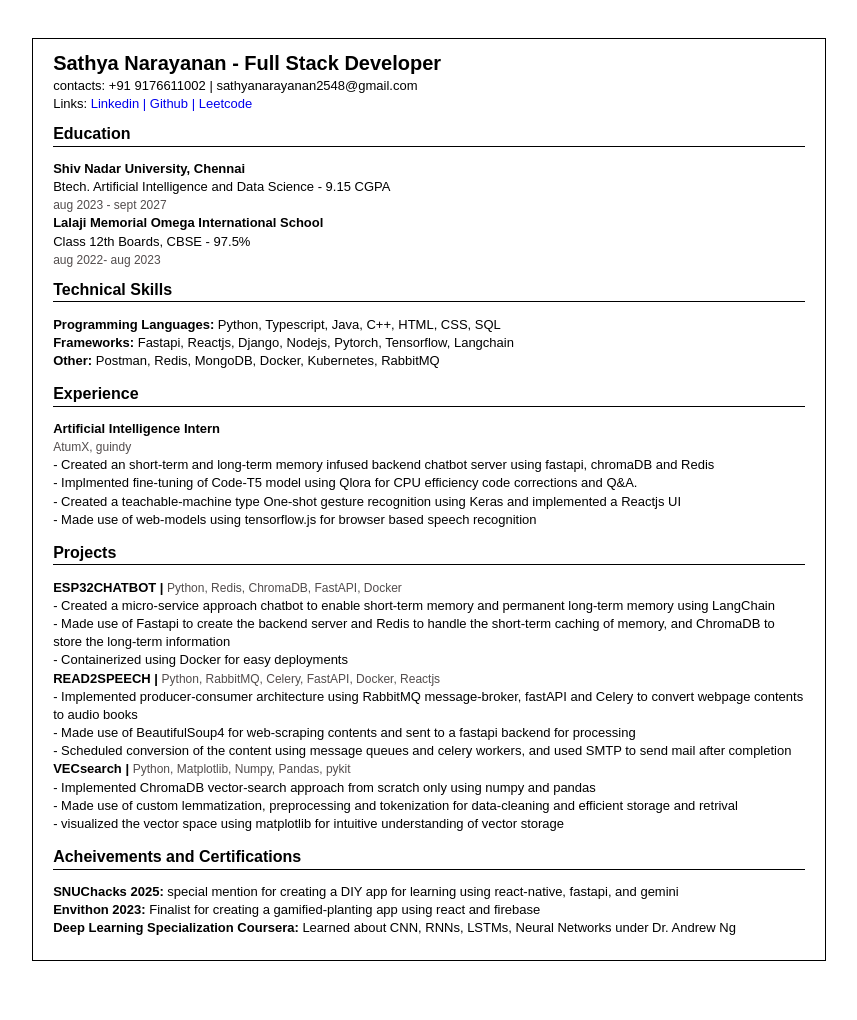
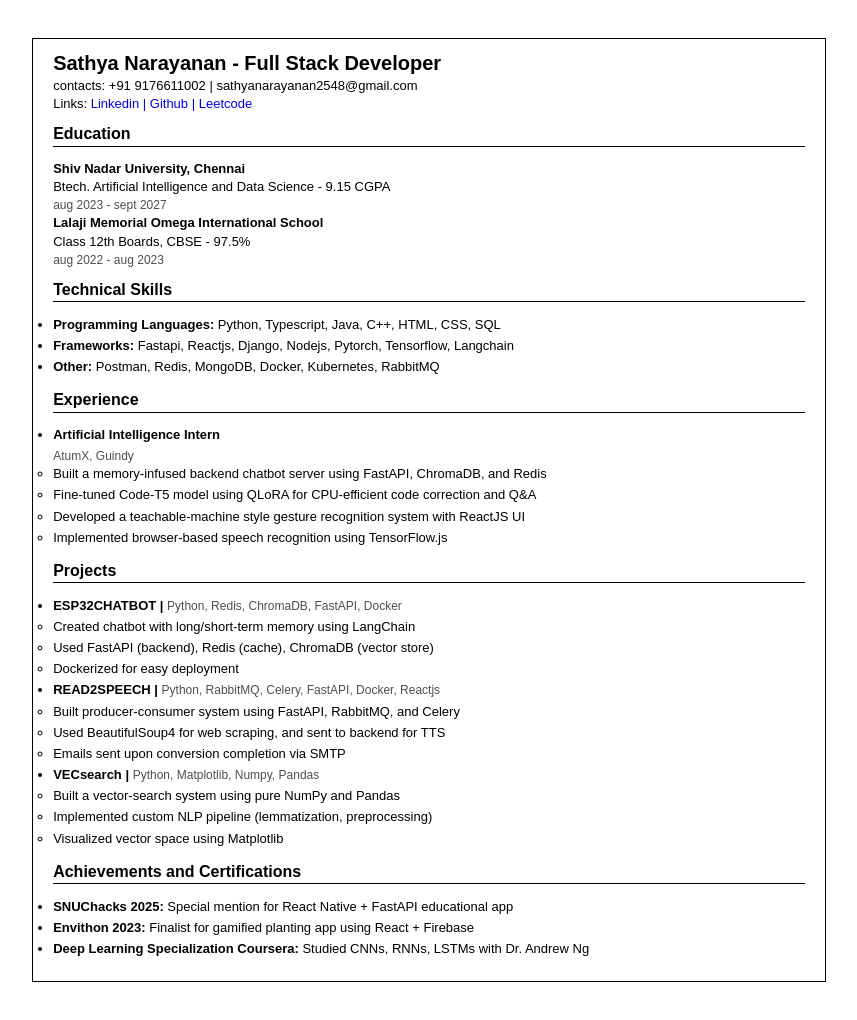
Before and after one commit to Sathya4683/webtechnologies-week1-res, a plain HTML site: page index.html in a window 1280 px wide. Shown: the whole page, without its empty margins (211-1068 px from the left). Before the commit the page ends 999 px from the top, so only its background shows below. Drawn offline with Linux system fonts and the light colour scheme.

Commit message:
final fixes and comments

```diff
--- a/index.css
+++ b/index.css
@@ -1,49 +1,52 @@
+/* Apply base styles to the page */
 body {
     font-family: Arial, Helvetica, sans-serif;
-    font-size:13px;
-    margin:10mm auto;
-    width:210mm;
-    max-width: 800;
-    line-height: 1.4;
-
+    font-size: 13px;
+    margin: 10mm auto;             /* Center the page with margins */
+    width: 210mm;                  /* A4 size width */
+    max-width: 800px;              /* Prevent overly wide screens */
+    line-height: 1.4;              /* Line spacing */
 }
 
-
-.container{
-    padding:10px 20px;
-    border:1px solid black
+/* Main wrapper box for resume */
+.container {
+    padding: 10px 20px;
+    border: 1px solid black;
 }
 
-
-h1{
-    font-size:20px;
+/* Header style for name/title */
+h1 {
+    font-size: 20px;
     margin: 0px;
 }
 
-
-a{
+/* Anchor tags for links */
+a {
     font-size: 13px;
     text-decoration: none;
 }
 
-
-h2{
-    margin-top:10px;
+/* Section headers like Education, Experience, etc. */
+h2 {
+    margin-top: 10px;
     font-size: 16px;
     border-bottom: 1px solid black;
 }
 
-.small-text{
-    color:rgb(82, 77, 77);
-    font-size:12px;
+/* Smaller text span like dates */
+.small-text {
+    color: rgb(82, 77, 77);
+    font-size: 12px;
 }
 
-ul{
+/* Remove default padding for <ul> */
+ul {
     padding: 0;
 }
 
-li{
-    margin:0;
-    padding:0;
+/* Styling list items (correct element: 'li') */
+li {
+    margin: 0;
+    padding: 0;
     margin-bottom: 3px;
 }
--- a/index.html
+++ b/index.html
@@ -1,123 +1,108 @@
 <!DOCTYPE html>
 <html lang="en">
 <head>
+    <!-- Meta tags for character set and responsive design -->
     <meta charset="UTF-8">
     <meta name="viewport" content="width=device-width, initial-scale=1.0">
+
+    <!-- Page title shown on the browser tab -->
     <title>Sathya Narayanan - Resume</title>
+
+    <!-- Linking external CSS file -->
     <link rel="stylesheet" href="index.css">
 </head>
 <body>
+    <!-- Container wraps all content -->
     <div class="container">
+
+        <!-- Resume Header -->
         <h1>Sathya Narayanan - Full Stack Developer</h1>
+
+        <!-- Contact and social links -->
         <div class="info">
             contacts: +91 9176611002 | sathyanarayanan2548@gmail.com <br/>
             Links:
+            <!-- Social links -->
             <a href="www.linkedin.com">Linkedin |</a>
             <a href="www.github.com/Sathya4683">Github |</a>
             <a href="www.leetcode.com/Sathya_kikki">Leetcode</a>
         </div>
 
+        <!-- Education section -->
         <div class="section">
             <h2 class="subheading">Education</h2>
+
             <strong>Shiv Nadar University, Chennai</strong> <br/>
             Btech. Artificial Intelligence and Data Science - 9.15 CGPA <br/>
             <span class="small-text">aug 2023 - sept 2027</span>
             <br/>
             <strong>Lalaji Memorial Omega International School</strong><br/>
             Class 12th Boards, CBSE - 97.5%<br/>
-            <span class="small-text">aug 2022- aug 2023</span>
-
-
+            <span class="small-text">aug 2022 - aug 2023</span>
         </div>
 
+        <!-- Technical Skills section -->
         <div class="section">
             <h2 class="subheading">Technical Skills</h2>
             <ul>
-                <l1><strong>Programming Languages:</strong> Python, Typescript, Java, C++, HTML, CSS, SQL</l1> <br/>
-                <l1><strong>Frameworks:</strong> Fastapi, Reactjs, Django, Nodejs, Pytorch, Tensorflow, Langchain</l1><br/>
-                <l1><strong>Other:</strong> Postman, Redis, MongoDB, Docker, Kubernetes, RabbitMQ </l1>
 
+                <li><strong>Programming Languages:</strong> Python, Typescript, Java, C++, HTML, CSS, SQL</li>
+                <li><strong>Frameworks:</strong> Fastapi, Reactjs, Django, Nodejs, Pytorch, Tensorflow, Langchain</li>
+                <li><strong>Other:</strong> Postman, Redis, MongoDB, Docker, Kubernetes, RabbitMQ </li>
             </ul>
         </div>
 
+        <!-- Experience section -->
         <div class="section">
             <h2 class="subheading">Experience</h2>
             <ul>
-                <l1><strong>Artificial Intelligence Intern</strong></l1> <br/>
-                <span class="small-text">AtumX, guindy</span><br/>
+                <li><strong>Artificial Intelligence Intern</strong></li>
+                <span class="small-text">AtumX, Guindy</span>
                 <ul>
-                    <l1>
-                        - Created an short-term and long-term memory infused backend chatbot server using fastapi, chromaDB and Redis
-                    </l1><br/>
-                    <l1>
-                        - Implmented fine-tuning of Code-T5 model using Qlora for CPU efficiency code corrections and Q&A.
-                    </l1><br/>
-                    <l1>
-                        - Created a teachable-machine type One-shot gesture recognition using Keras and implemented a Reactjs UI
-                    </l1><br/>
-                    <l1>
-                        - Made use of web-models using tensorflow.js for browser based speech recognition
-                    </l1>
+                    <li> Built a memory-infused backend chatbot server using FastAPI, ChromaDB, and Redis</li>
+                    <li> Fine-tuned Code-T5 model using QLoRA for CPU-efficient code correction and Q&A</li>
+                    <li> Developed a teachable-machine style gesture recognition system with ReactJS UI</li>
+                    <li> Implemented browser-based speech recognition using TensorFlow.js</li>
                 </ul>
             </ul>
         </div>
 
-
+        <!-- Projects section -->
         <div class="section">
             <h2 class="subheading">Projects</h2>
             <ul>
-                <l1><Strong>ESP32CHATBOT |</Strong> <span class="small-text">Python, Redis, ChromaDB, FastAPI, Docker</span></l1><br/>
+                <li><strong>ESP32CHATBOT |</strong> <span class="small-text">Python, Redis, ChromaDB, FastAPI, Docker</span></li>
                 <ul>
-                    <l1>
-                        - Created a micro-service approach chatbot to enable short-term memory and permanent long-term memory using LangChain
-                    </l1><br/>
-                    <l1>
-                        - Made use of Fastapi to create the backend server and Redis to handle the short-term caching of memory, and ChromaDB to store the long-term information
-                    </l1><br/>
-                    <l1>
-                        - Containerized using Docker for easy deployments
-                    </l1>
-                </ul>
-                <l1><Strong>READ2SPEECH |</Strong> <span class="small-text">Python, RabbitMQ, Celery, FastAPI, Docker, Reactjs</span></l1><br/>
-                <ul>
-                    <l1>
-                        - Implemented producer-consumer architecture using RabbitMQ message-broker, fastAPI and Celery to convert webpage contents to audio books
-                    </l1><br/>
-                    <l1>
-                        - Made use of BeautifulSoup4 for web-scraping contents and sent to a fastapi backend for processing
-                    </l1><br/>
-                    <l1>
-                        - Scheduled conversion of the content using message queues and celery workers, and used SMTP to send mail after completion
-                    </l1>
-                </ul>
-                <l1><Strong>VECsearch |</Strong> <span class="small-text">Python, Matplotlib, Numpy, Pandas, pykit </span></l1><br/>
-                <ul>
-                    <l1>
-                        - Implemented ChromaDB vector-search approach from scratch only using numpy and pandas
-                    </l1><br/>
-                    <l1>
-                        - Made use of custom lemmatization, preprocessing and tokenization for data-cleaning and efficient storage and retrival
-                    </l1><br/>
-                    <l1>
-                        - visualized the vector space  using matplotlib for intuitive understanding of vector storage
-                    </l1>
+                    <li> Created chatbot with long/short-term memory using LangChain</li>
+                    <li> Used FastAPI (backend), Redis (cache), ChromaDB (vector store)</li>
+                    <li> Dockerized for easy deployment</li>
                 </ul>
 
+                <li><strong>READ2SPEECH |</strong> <span class="small-text">Python, RabbitMQ, Celery, FastAPI, Docker, Reactjs</span></li>
+                <ul>
+                    <li> Built producer-consumer system using FastAPI, RabbitMQ, and Celery</li>
+                    <li> Used BeautifulSoup4 for web scraping, and sent to backend for TTS</li>
+                    <li> Emails sent upon conversion completion via SMTP</li>
+                </ul>
 
-
+                <li><strong>VECsearch |</strong> <span class="small-text">Python, Matplotlib, Numpy, Pandas</span></li>
+                <ul>
+                    <li> Built a vector-search system using pure NumPy and Pandas</li>
+                    <li> Implemented custom NLP pipeline (lemmatization, preprocessing)</li>
+                    <li> Visualized vector space using Matplotlib</li>
+                </ul>
             </ul>
         </div>
 
+        <!-- Achievements and Certifications -->
         <div class="section">
-            <h2 class="subheading">Acheivements and Certifications</h2>
+            <h2 class="subheading">Achievements and Certifications</h2>
             <ul>
-                <l1><strong>SNUChacks 2025: </strong> special mention for creating a DIY app for learning using react-native, fastapi, and gemini</l1><br/>
-                <l1><strong>Envithon 2023: </strong>Finalist for creating a gamified-planting app using react and firebase</l1><br/>
-                <l1><strong>Deep Learning Specialization Coursera: </strong>Learned about CNN, RNNs, LSTMs, Neural Networks under Dr. Andrew Ng</l1>
+                <li><strong>SNUChacks 2025:</strong> Special mention for React Native + FastAPI educational app</li>
+                <li><strong>Envithon 2023:</strong> Finalist for gamified planting app using React + Firebase</li>
+                <li><strong>Deep Learning Specialization Coursera:</strong> Studied CNNs, RNNs, LSTMs with Dr. Andrew Ng</li>
             </ul>
-
         </div>
     </div>
-
 </body>
 </html>
```
